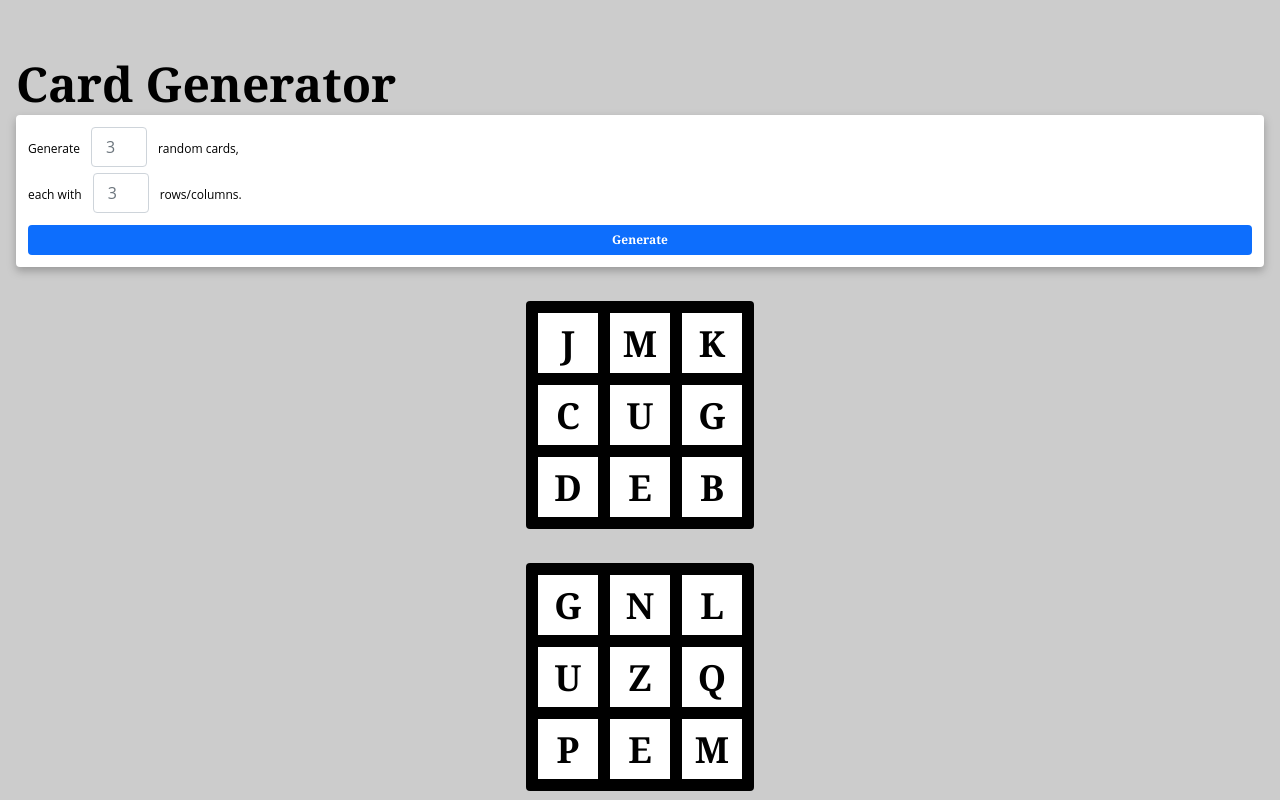
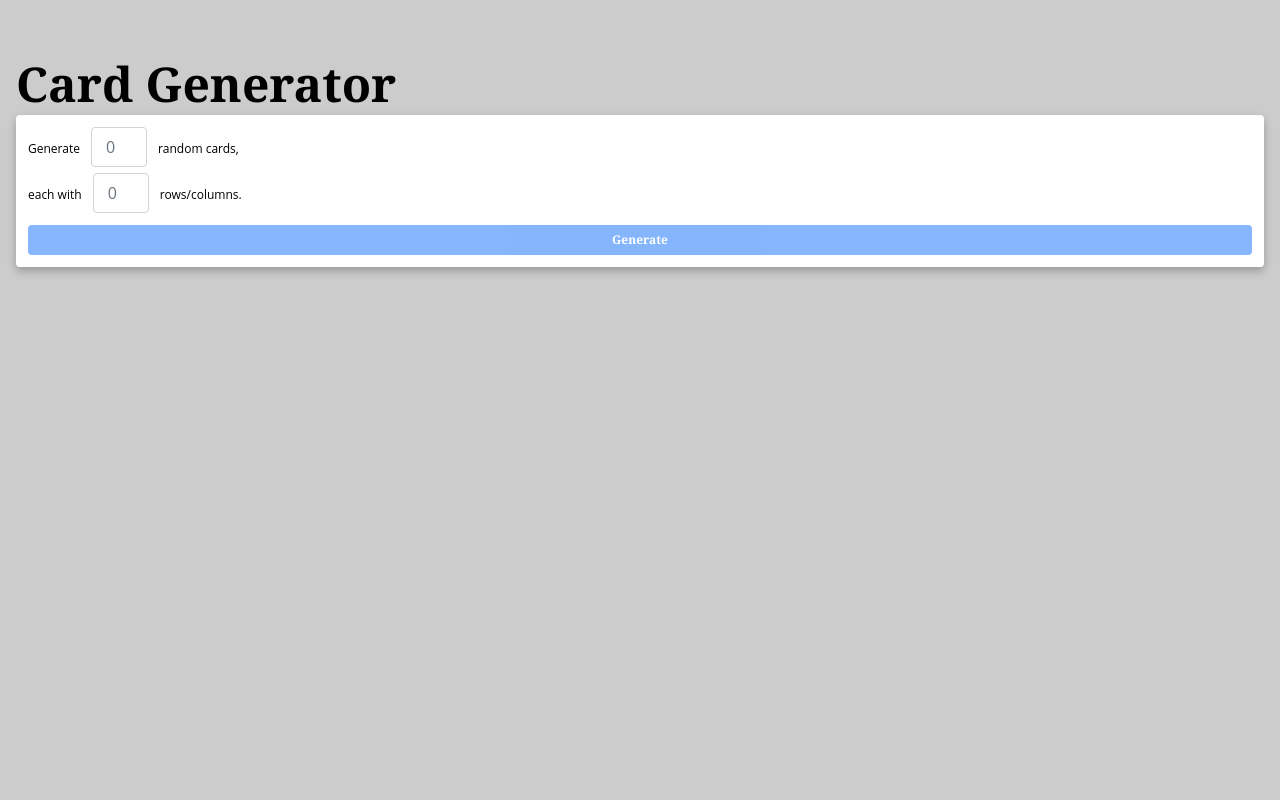
Before and after one commit to osephson/vitejs-vite-16ci5e, a Vue app: page / in a window 1280 px wide. Shown: the top 800 px of the page. Built offline with nearby package versions, Linux system fonts and the light colour scheme.

Commit message:
2 files modified

```diff
--- a/src/components/LetterCard.vue
+++ b/src/components/LetterCard.vue
@@ -16,8 +16,6 @@ const generateLetters = (cnt) => {
     result.push(letters[index]);
     letters.splice(index, 1);
   }
-
-  console.log({ result }, 1);
 
   return result;
 };
--- a/src/containers/CardGenerator.vue
+++ b/src/containers/CardGenerator.vue
@@ -1,18 +1,39 @@
 <script setup>
-import { ref } from 'vue';
+import { ref, watch, readonly } from 'vue';
 import LetterCard from '../components/LetterCard.vue';
 
+const cardCount = ref(0);
+const cols = ref(0);
+
+const isDisabled = ref(true);
+const errors = ref([]);
+
+const realCount = ref(0);
+const realCols = ref(0);
+
 function generate() {
-  console.log('hello');
+  const errs = [];
+  if (cardCount.value > 5 || cardCount.value < 0)
+    errs.push('Count of cards should be between 0 and 5.');
+  if (cols.value > 5 || cols.value < 0)
+    errs.push('Number of rows/columns should be between 0 and 5.');
+
+  errors.value = errs;
+
+  if (!errs.length) {
+    realCount.value = cardCount.value;
+    realCols.value = cols.value;
+  }
 }
 
-const cardCount = ref(3);
-const cols = ref(3);
+watch([cardCount, cols], ([newCardCount, newCols]) => {
+  isDisabled.value = !(newCardCount && newCols);
+});
 </script>
 
 <template>
-  <div class="px-4 pt-[52px]">
-    <h1 class="font-bold leading-[63px] text-5xl">Card Generator</h1>
+  <div class="px-4 pt-52px xsm:px-76px">
+    <h1 class="font-bold leading-63px text-5xl">Card Generator</h1>
 
     <form
       class="
@@ -22,16 +43,16 @@ const cols = ref(3);
         px-3
         rounded
         drop-shadow-[0_4px_4px_rgba(0,0,0,0.25)]
-        xsm:flex xsm:justify-between
       "
       @submit.prevent="generate"
     >
+      <div class="xsm:flex xsm:justify-between">
         <div class="xsm:flex">
           <div class="font-[Open_sans] my-1.5">
-          Generate <input v-model="cardCount" /> random cards,
+            Generate <input type="number" v-model="cardCount" /> random cards,
           </div>
           <div class="font-[Open_sans] my-1.5">
-          each with <input v-model="cols" /> rows/columns.
+            each with <input type="number" v-model="cols" /> rows/columns.
           </div>
         </div>
 
@@ -46,18 +67,28 @@ const cols = ref(3);
             my-1.5
             w-full
             xsm:w-auto
+            disabled:opacity-[0.5]
           "
+          :disabled="isDisabled"
         >
           Generate
         </button>
+      </div>
+
+      <div>
+        <ul class="text-[red]">
+          <li v-for="e in errors">{{ e }}</li>
+        </ul>
+      </div>
     </form>
 
     <div
-      v-for="index in cardCount"
+      v-if="realCount && realCols"
+      v-for="index in realCount"
       :key="index"
       class="flex justify-center my-[34px]"
     >
-      <letter-card :cols="cols" />
+      <letter-card :cols="realCols" />
     </div>
   </div>
 </template>
```
Lines whose indentation alone changed are shown as unchanged.
